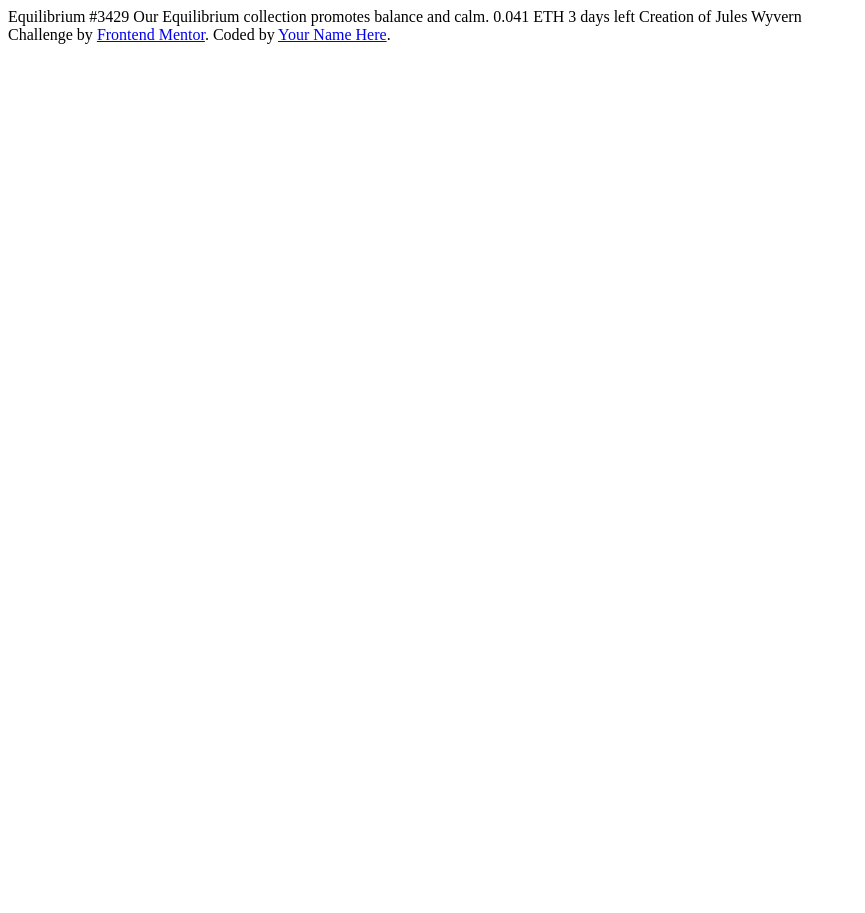
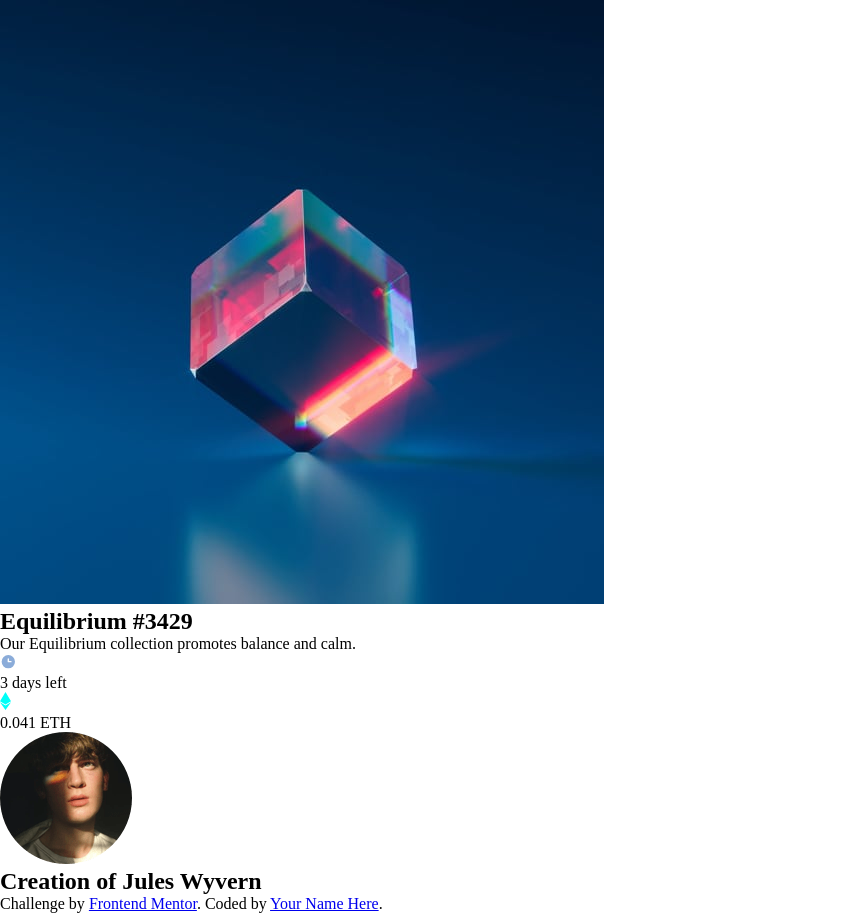
Before and after one commit to Danielsilverio81/card-component-frontend-m, a plain HTML site: page index.html in a window 1280 px wide. Shown: the whole page, without its empty margins (0-865 px from the left). Before the commit the page ends 800 px from the top, so only its background shows below. Drawn offline with Linux system fonts and the light colour scheme.

Commit message:
html
commit

```diff
--- /dev/null
+++ b/card-component.css
@@ -0,0 +1,5 @@
+* {
+    margin: 0;
+    padding: 0;
+    box-sizing: border-box;
+}
--- a/index.html
+++ b/index.html
@@ -1,29 +1,44 @@
 <!DOCTYPE html>
-<html lang="en">
+<html lang="pt-BR">
 <head>
   <meta charset="UTF-8">
   <meta name="viewport" content="width=device-width, initial-scale=1.0">
-
   <link rel="icon" type="image/png" sizes="32x32" href="./images/favicon-32x32.png">
-
   <title>NFT preview card component</title>
-
-
+  <link rel="preconnect" href="https://fonts.googleapis.com">
+  <link rel="preconnect" href="https://fonts.gstatic.com" crossorigin>
+  <link href="https://fonts.googleapis.com/css2?family=Outfit:wght@300;400;600&display=swap" rel="stylesheet">
+  <link rel="stylesheet" href="card-component.css">
 </head>
 <body>
-
-  Equilibrium #3429
-
-  Our Equilibrium collection promotes balance and calm.
-
-  0.041 ETH
-  3 days left
-
-  Creation of Jules Wyvern
-
-  <div class="attribution">
-    Challenge by <a href="https://www.frontendmentor.io?ref=challenge" target="_blank">Frontend Mentor</a>.
-    Coded by <a href="#">Your Name Here</a>.
-  </div>
+  <main>
+    <section class="card">
+      <div class="conteudo">
+        <img  src="assets/image-equilibrium.jpg" alt="image" title="image">
+         <h1>Equilibrium #3429</h1>
+         <p>Our Equilibrium collection promotes balance and calm.</p>
+      </div>
+      <section class="img-svg">
+      <div class="image-description">
+        <img src="assets/icon-clock.svg" alt="Relógio" title="Relógio">
+        <p>3 days left</p>
+      </div>
+      <div class="image-description">
+        <img src="assets/icon-ethereum.svg" alt="ethereum" title="ethereum">
+        <p>0.041 ETH</p>
+      </div>
+      </section>
+      <section class="rodape">
+        <img src="assets/image-avatar.png" alt="avatar" title="avatar-jules wyvern">
+        <h2>Creation of Jules Wyvern</h2>
+      </section>
+    </section>
+    <footer>
+    <div class="attribution">
+      Challenge by <a href="https://www.frontendmentor.io?ref=challenge" target="_blank">Frontend Mentor</a>.
+      Coded by <a href="#">Your Name Here</a>.
+    </div>
+  </footer>
+</main>
 </body>
 </html>
```
